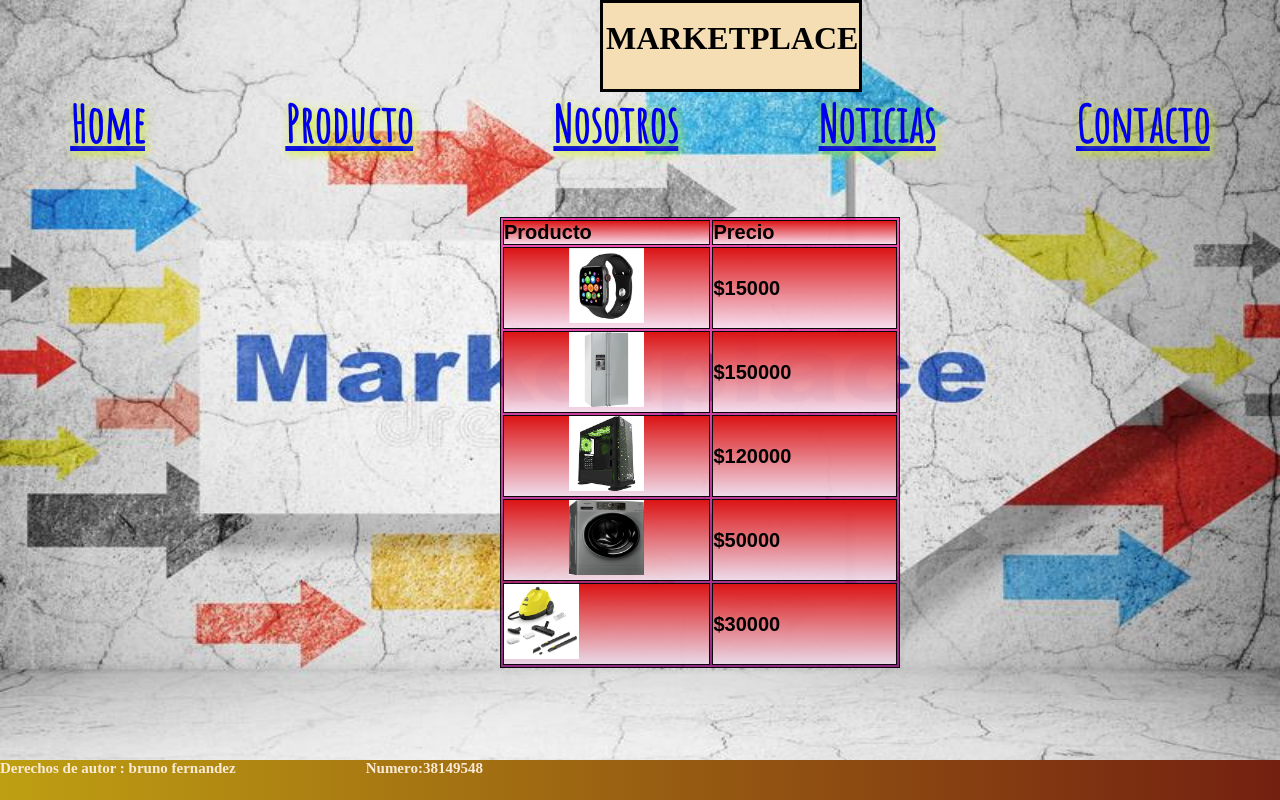
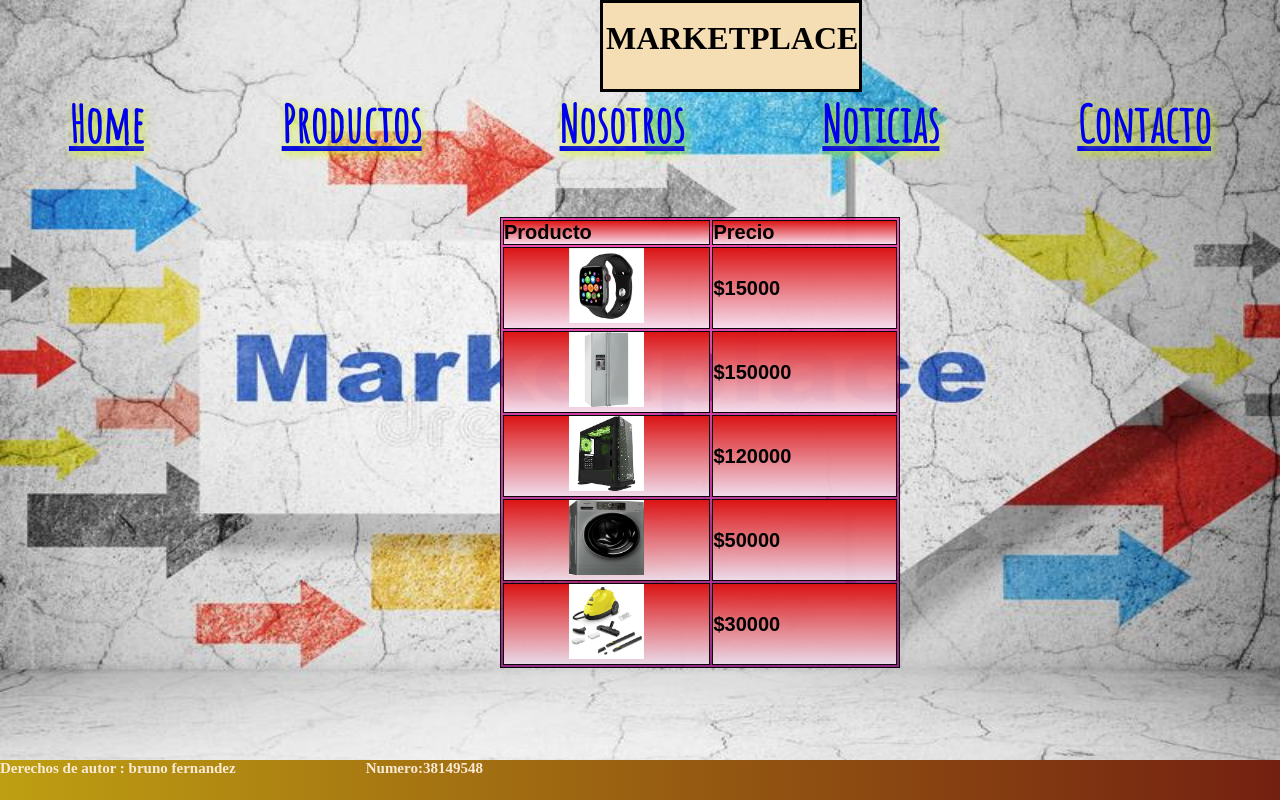
Before and after one commit to brunotysss/3700-MarketPlace-Carlos-Bruno-Fernandez-Paolini, a plain HTML site: page seccion/Producto.html in a window 1280 px wide. Drawn offline with Linux system fonts and the light colour scheme.

Commit message:
cambios css y menu

```diff
--- a/css/estilos.css
+++ b/css/estilos.css
@@ -209,3 +209,13 @@ nav ul li {
     height: 75px;
     transition: height 2s;
   }
+
+
+  /* Animacion de escala */
+  .agrandar {
+    transition: all 2s;
+  }
+
+  .agrandar:hover {
+    transform: scale(1.2);
+  }
--- a/seccion/Producto.html
+++ b/seccion/Producto.html
@@ -12,13 +12,25 @@
 </head>
 <body class="bodyGrid">
     <div id="logo"><h1 class="tituloMargenes">MarketPlace</h1></div>
-    <div><nav><ul class="listaInicio" >
-        <li><a href="../index.html">Home</a></li>
-        <li><a href="../seccion/Producto.html">Producto</a></li>
-        <li><a href="../seccion/Nosotros.html">Nosotros</a></li>
-        <li><a href="../seccion/Noticias.html">Noticias</a></li>
-        <li><a href="../seccion/Contacto.html">Contacto</a></li>
-    </ul></nav></div>
+    <div class="barraNavegacion">
+      <nav>
+        <ul class="listaInicio">
+          <li class="agrandar"><a href="../index.html">Home</a></li>
+          <li class="agrandar">
+            <a href="../seccion/Producto.html"><span>Productos</span></a>
+          </li>
+          <li class="agrandar">
+            <a href="../seccion/Nosotros.html"><span>Nosotros</span></a>
+          </li>
+          <li class="agrandar">
+            <a href="../seccion/Noticias.html"><span>Noticias</span></a>
+          </li>
+          <li class="agrandar">
+            <a href="../seccion/Contacto.html"><span>Contacto</span></a>
+          </li>
+        </ul>
+      </nav>
+    </div>
    <br><br>
    <div class="datatableProduct">
     <table >
@@ -43,7 +55,7 @@
                 <td><p>$50000</p></td>
             </tr>
             <tr>
-                <td><div><img src="../img/limpiador.jpg"></div></td>
+                <td><div class="imgProduct"><img src="../img/limpiador.jpg"></div></td>
                 <td><p>$30000</p></td>
             </tr>
     </table>
```
Also changed, not shown: index.html (+17 -11 lines), seccion/Contacto.html (+17 -9 lines), seccion/Nosotros.html (+17 -9 lines), seccion/Noticias.html (+18 -9 lines).
